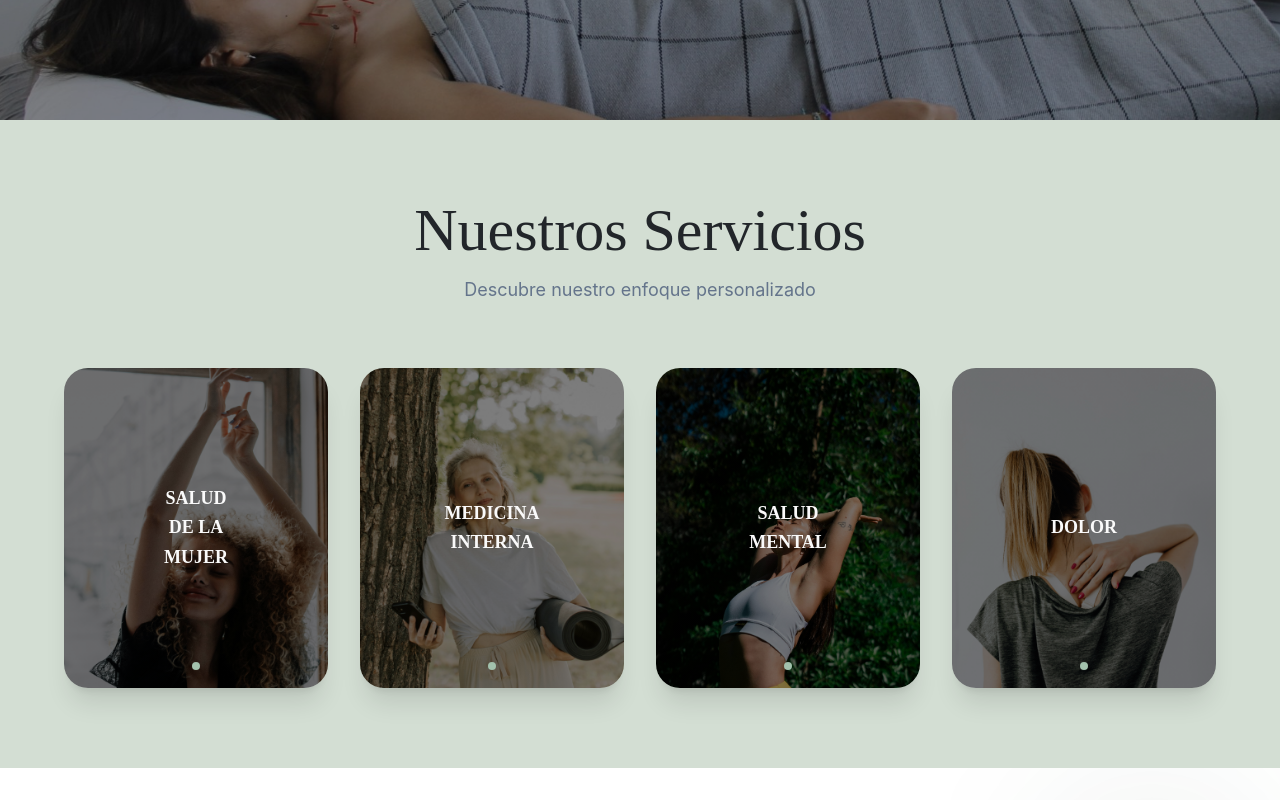
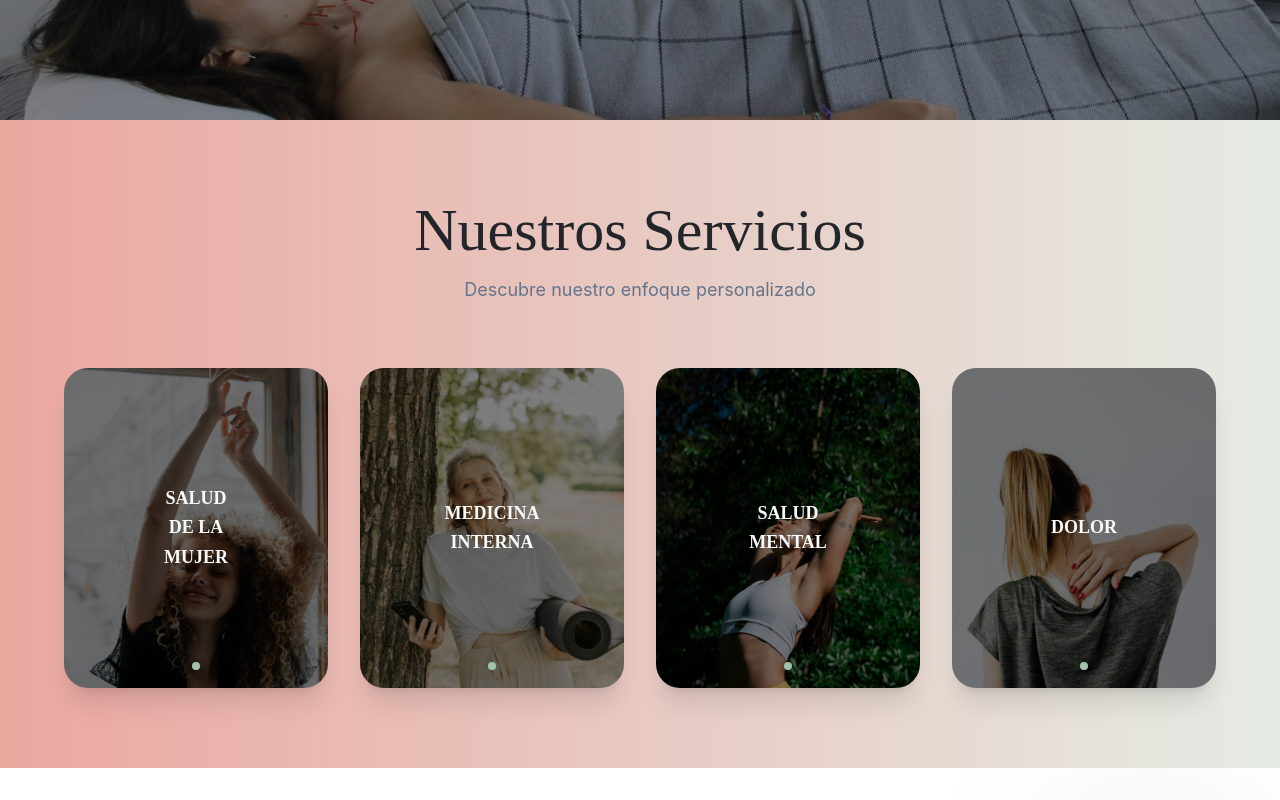
Before and after one commit to ltamayot/chic-landing-gen, a React (Vite) app: page / in a window 1280 px wide. Shown: the part 680-1480 px from the top of the page. Built offline with nearby package versions, Linux system fonts and the light colour scheme; the HTML template or start-up script is replaced by a standard one.

Commit message:
Apply gradient to landing sections

```diff
--- a/src/components/ConsultationSection.tsx
+++ b/src/components/ConsultationSection.tsx
@@ -7,7 +7,7 @@ const ConsultationSection = () => {
   const navigate = useNavigate();
 
   return (
-    <section id="consulta" className="py-20 bg-sage">
+    <section id="consulta" className="py-20 bg-gradient-to-r from-[#DD6D5F]/60 to-sage/60">
       <div className="container mx-auto px-6">
         <div className="grid lg:grid-cols-2 gap-12 max-w-6xl mx-auto items-center">
           {/* Contenido de texto */}
--- a/src/components/ServicesSection.tsx
+++ b/src/components/ServicesSection.tsx
@@ -31,7 +31,7 @@ const ServicesSection = () => {
   ];
 
   return (
-    <section id="servicios" className="py-20 bg-sage">
+    <section id="servicios" className="py-20 bg-gradient-to-r from-[#DD6D5F]/60 to-sage/60">
       <div className="container mx-auto px-6">
         {/* Título de sección */}
         <div className="text-center mb-16">
```
